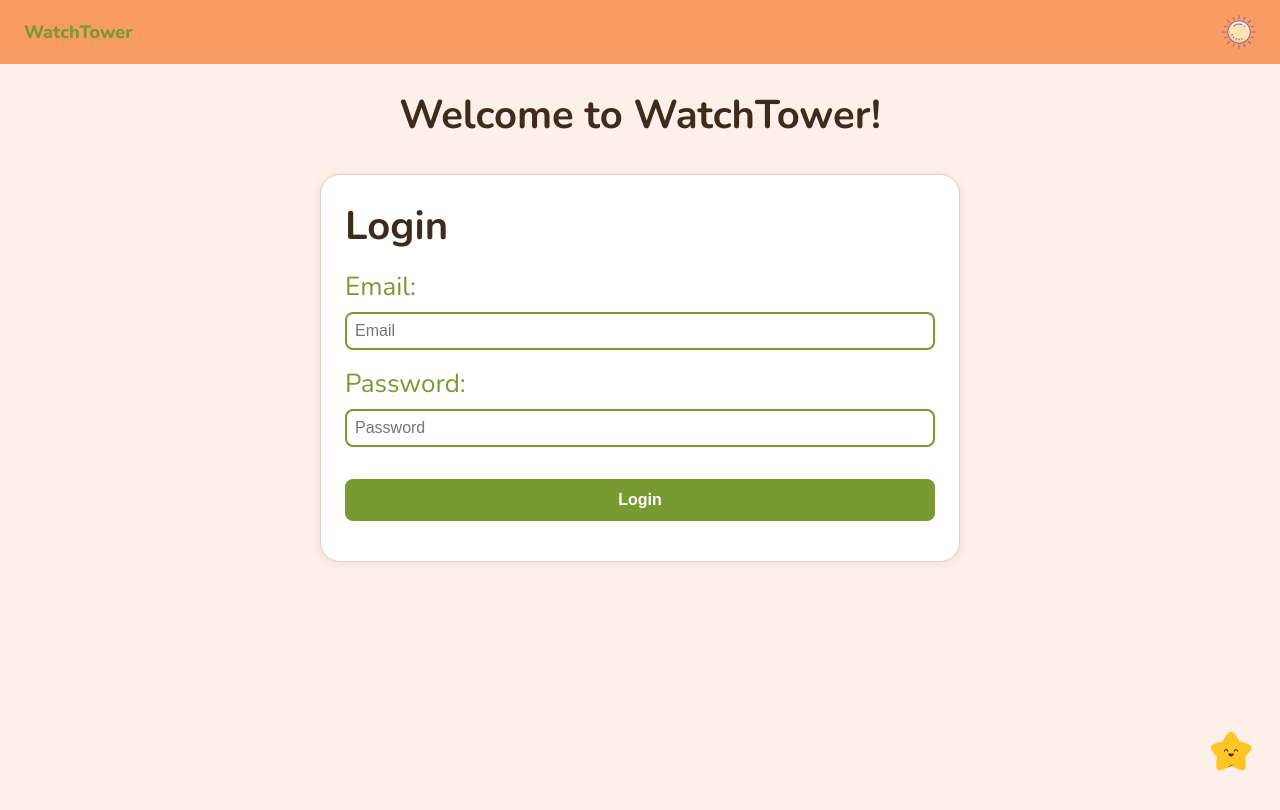
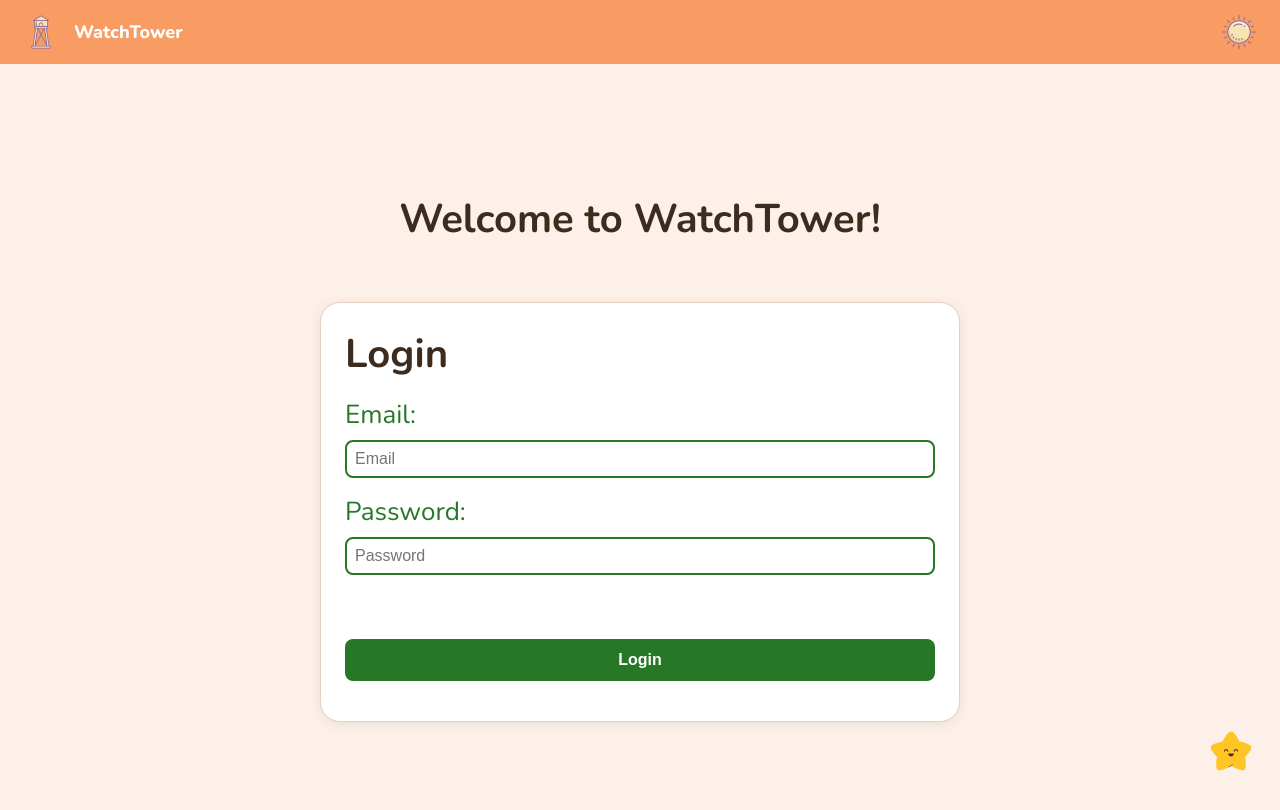
Before and after one commit to cse110-sp26-group7/Watchtower, a website: page dashboard/index.html in a window 1280 px wide. Drawn offline with nearby package versions, Linux system fonts and the light colour scheme.

Commit message:
addressed comments for pr #168 and added watchtower favicon + icon on navbar

```diff
--- a/dashboard/css/login.css
+++ b/dashboard/css/login.css
@@ -8,13 +8,18 @@
   display: none;
 }
 
+.login-page {
+  overflow: hidden;
+  height: 100vh;
+}
+
 .login-page .main {
   margin-left: 0;
-  padding: 0;
+  padding-top: 7rem;
 }
 
 #welcome-title {
-  padding-top: 2rem;
+  padding: 1.5rem 0;
   margin: 0 auto;
 }
 
@@ -24,6 +29,7 @@
   border-radius: 20px;
   padding: 1.5rem;
   width: 640px;
+  max-width: 90%;
   margin-top: 2rem;
   justify-self: center;
 
@@ -55,7 +61,7 @@
 
 #login-button {
   width: 100%;
-  margin-top: 2rem;
+  margin-top: 4rem;
   padding: 0.75rem 1.5rem;
   font-size: 16px;
   font-weight: 600;
--- a/dashboard/css/styles.css
+++ b/dashboard/css/styles.css
@@ -1,13 +1,13 @@
 :root {
   --orange: #f89c63;
   --red: #e05252;
-  --green: #5aab6e;
+  --green: #165839;
   --amber: #e8a030;
   --bg: #fdf0e8;
   --card: #ffffff;
   --border: #e8cfc0;
   --text: #3d2c1e;
-  --loginText: #799931;
+  --loginText: #267726;
   --grey: #f0f2f3;
   --dim: #7a5c48;
   --tipBackground: #31201c;
@@ -58,7 +58,7 @@ body {
 #navbar-logo-login {
   font-size: 18px;
   font-weight: 800;
-  color: var(--loginText);
+  color: white;
   display: flex;
   align-items: center;
   gap: 8px;
@@ -93,6 +93,17 @@ body {
   color: white;
   font-size: 18px;
   cursor: pointer;
+  text-decoration: none;
+}
+.navbar-watchtower {
+  width: 34px;
+  height: 34px;
+  display: flex;
+  align-items: center;
+  justify-content: center;
+  background: transparent;
+  color: white;
+  font-size: 18px;
   text-decoration: none;
 }
 .navbar-icon:hover {
@@ -219,7 +230,7 @@ body.dark {
   --card: #31201c;
   --border: #583f2b;
   --text: #f5e6d8;
-  --loginText: #a5f2b8;
+  --loginText: #89ce8f;
   --dim: #99816a;
   --tipBackground: #f5e6d8;
   --tipText: #3d2c1e;
--- a/dashboard/index.html
+++ b/dashboard/index.html
@@ -20,10 +20,20 @@
     <link rel="stylesheet" href="css/error_log.css" />
     <link rel="stylesheet" href="css/login.css" />
     <link rel="stylesheet" href="css/feedback_widget.css" />
+
+    <!-- favicon here -->
+    <link rel="icon" type="image/png" href="/dashboard/img/watchtower.png">
   </head>
   <body>
     <!--NavBar-->
     <nav class="navbar">
+      <a class="navbar-watchtower">
+        <img
+          class="navbar-watchtower"
+          src="img/watchtower.png"
+          alt="WatchTower icon"
+        />
+      </a>
       <a class="navbar-logo" onclick="navigate('projects')">WatchTower</a>
       <a id="navbar-logo-login">WatchTower</a> <!-- for login page, hides on other pages -->
       <div class="navbar-divider"></div>
```
Also changed, not shown: dashboard/img/watchtower.png (added).
